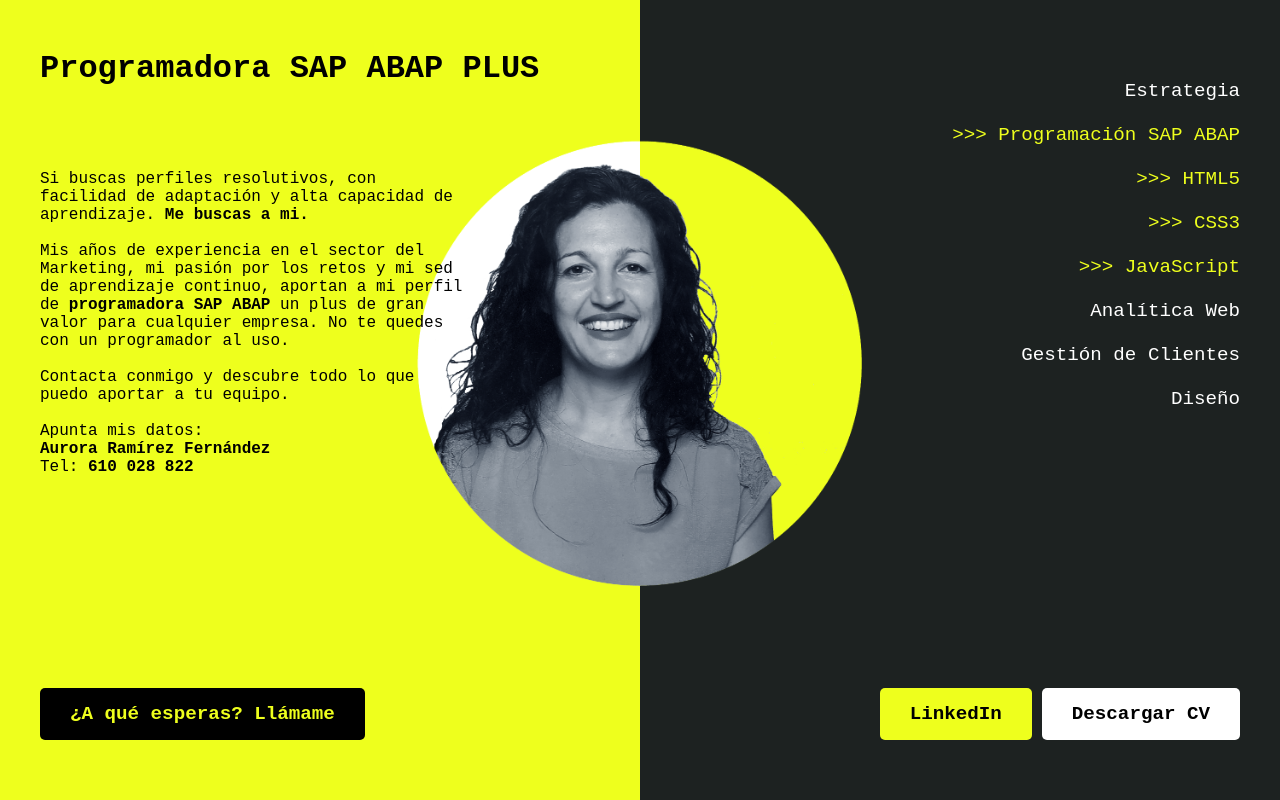
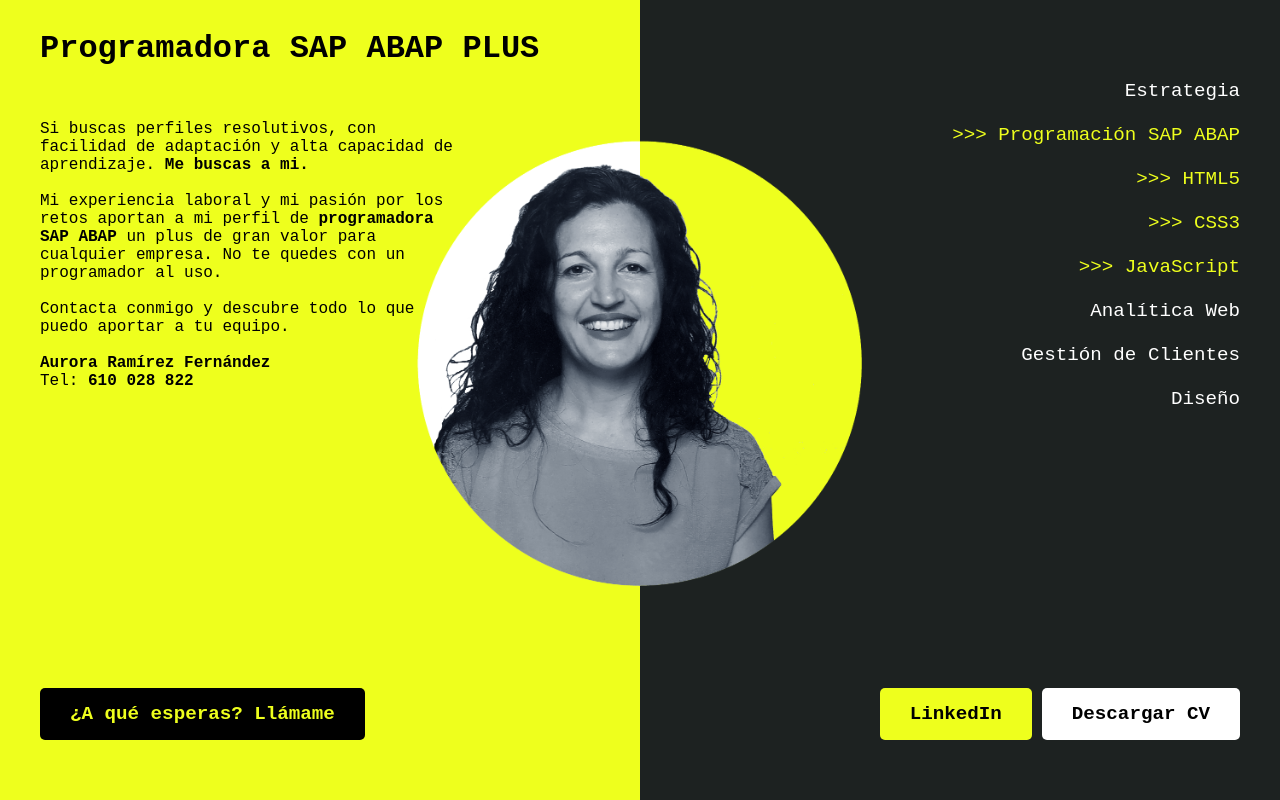
Before and after one commit to Aurafer22/SAP_developer, a website built with Vite: page index.html in a window 1280 px wide. Built offline with nearby package versions, Linux system fonts and the light colour scheme; a web font is replaced by a local one.

Commit message:
mejoras en textos

```diff
--- a/index.html
+++ b/index.html
@@ -17,8 +17,8 @@
           </p>
           <br />
           <p>
-            Mis años de experiencia en el sector del Marketing, mi pasión por
-            los retos y mi sed de aprendizaje continuo, aportan a mi perfil de
+            Mi experiencia laboral y mi pasión por los retos aportan a mi perfil
+            de
             <b>programadora SAP ABAP</b> un plus de gran valor para cualquier
             empresa. No te quedes con un programador al uso.
           </p>
@@ -27,7 +27,6 @@
             Contacta conmigo y descubre todo lo que puedo aportar a tu equipo.
           </p>
           <br />
-          <p>Apunta mis datos:</p>
           <p><b>Aurora Ramírez Fernández</b></p>
           <p>Tel: <b>610 028 822</b></p>
         </div>
--- a/src/style.css
+++ b/src/style.css
@@ -53,14 +53,14 @@
   font-size: 2em;
   color: black;
   position: absolute;
-  top: 50px;
+  top: 30px;
   text-align: left;
   padding-left: 20px;
 }
 .text1 {
   color: black;
   position: absolute;
-  top: 170px;
+  top: 120px;
   width: 70%;
   text-align: left;
   padding-left: 20px;
```
